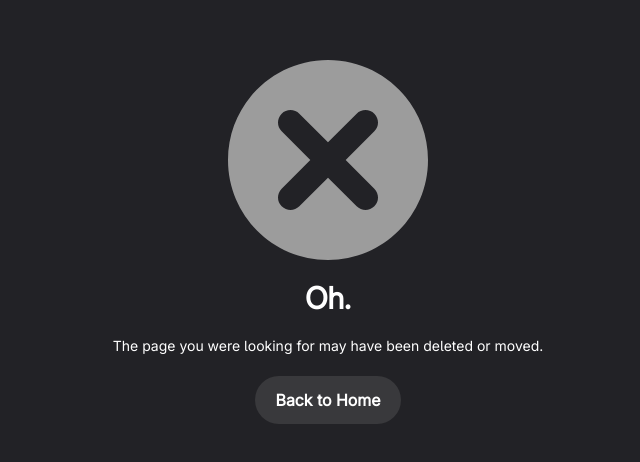
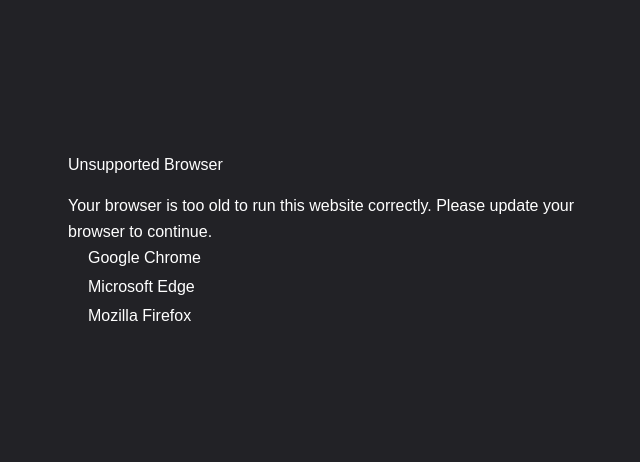
Before and after one commit to OctoBanon-Main/website, a Next.js app: page /unsupported-browser in a window 1280 px wide. Before the commit this address had no page. Shown: the part 158-620 px from the top of the page, without its empty margins (312-952 px from the left). Built offline with nearby package versions, Linux system fonts and the light colour scheme.

Commit message:
Add placeholder for older browsers

```diff
--- a/package.json
+++ b/package.json
@@ -2,7 +2,7 @@
   "name": "octobanon-website",
   "description": "Personal website with information about me",
   "license": "AGPL-3.0-only",
-  "version": "0.8.4",
+  "version": "0.9.0",
   "author": "Maksim Bengraf <me@octobanon.com> (https://octobanon.com/)",
   "contributors": [
     {
--- /dev/null
+++ b/src/app/unsupported-browser/layout.tsx
@@ -0,0 +1,11 @@
+export default function Layout({
+  children,
+}: {
+  children: React.ReactNode;
+}) {
+  return (
+    <html lang="en">
+      <body>{children}</body>
+    </html>
+  );
+}
--- /dev/null
+++ b/src/app/unsupported-browser/page.tsx
@@ -0,0 +1,59 @@
+export const dynamic = "force-static";
+
+export default function UnsupportedBrowserPage() {
+  return (
+    <main
+      style={{
+        minHeight: "100vh",
+        display: "flex",
+        alignItems: "center",
+        justifyContent: "center",
+        padding: "24px",
+        background: "#222226",
+        color: "#FFFFFF",
+        fontFamily: "Arial, Helvetica, sans-serif",
+      }}
+    >
+      <div style={{ maxWidth: 520 }}>
+        <h1 style={{ margin: "0 0 16px" }}>
+          Unsupported Browser
+        </h1>
+
+        <p style={{ lineHeight: 1.6 }}>
+          Your browser is too old to run this website correctly. Please update
+          your browser to continue.
+        </p>
+
+        <ul style={{ lineHeight: 1.8, paddingLeft: "20px" }}>
+          <li>
+            <a
+              href="https://www.google.com/chrome/"
+              target="_blank"
+              rel="noopener noreferrer"
+            >
+              Google Chrome
+            </a>
+          </li>
+          <li>
+            <a
+              href="https://www.microsoft.com/edge"
+              target="_blank"
+              rel="noopener noreferrer"
+            >
+              Microsoft Edge
+            </a>
+          </li>
+          <li>
+            <a
+              href="https://www.mozilla.org/firefox/new/"
+              target="_blank"
+              rel="noopener noreferrer"
+            >
+              Mozilla Firefox
+            </a>
+          </li>
+        </ul>
+      </div>
+    </main>
+  );
+}
--- /dev/null
+++ b/src/proxy.ts
@@ -0,0 +1,21 @@
+import { NextRequest, NextResponse } from "next/server";
+
+export function proxy(req: NextRequest) {
+    const ua = req.headers.get("user-agent") ?? "";
+
+    const chrome = ua.match(/Chrome\/(\d+)/);
+    const firefox = ua.match(/Firefox\/(\d+)/);
+    const safari = ua.match(/Version\/(\d+).+Safari/);
+    const edge = ua.match(/Edg\/(\d+)/);
+
+    let supported = false;
+
+    if (chrome) supported = Number(chrome[1]) >= 120;
+    else if (firefox) supported = Number(firefox[1]) >= 120;
+    else if (edge) supported = Number(edge[1]) >= 120;
+    else if (safari) supported = Number(safari[1]) >= 17;
+
+    if (!supported) {
+    return NextResponse.redirect(new URL("/unsupported-browser", req.url));
+    }
+}
```
